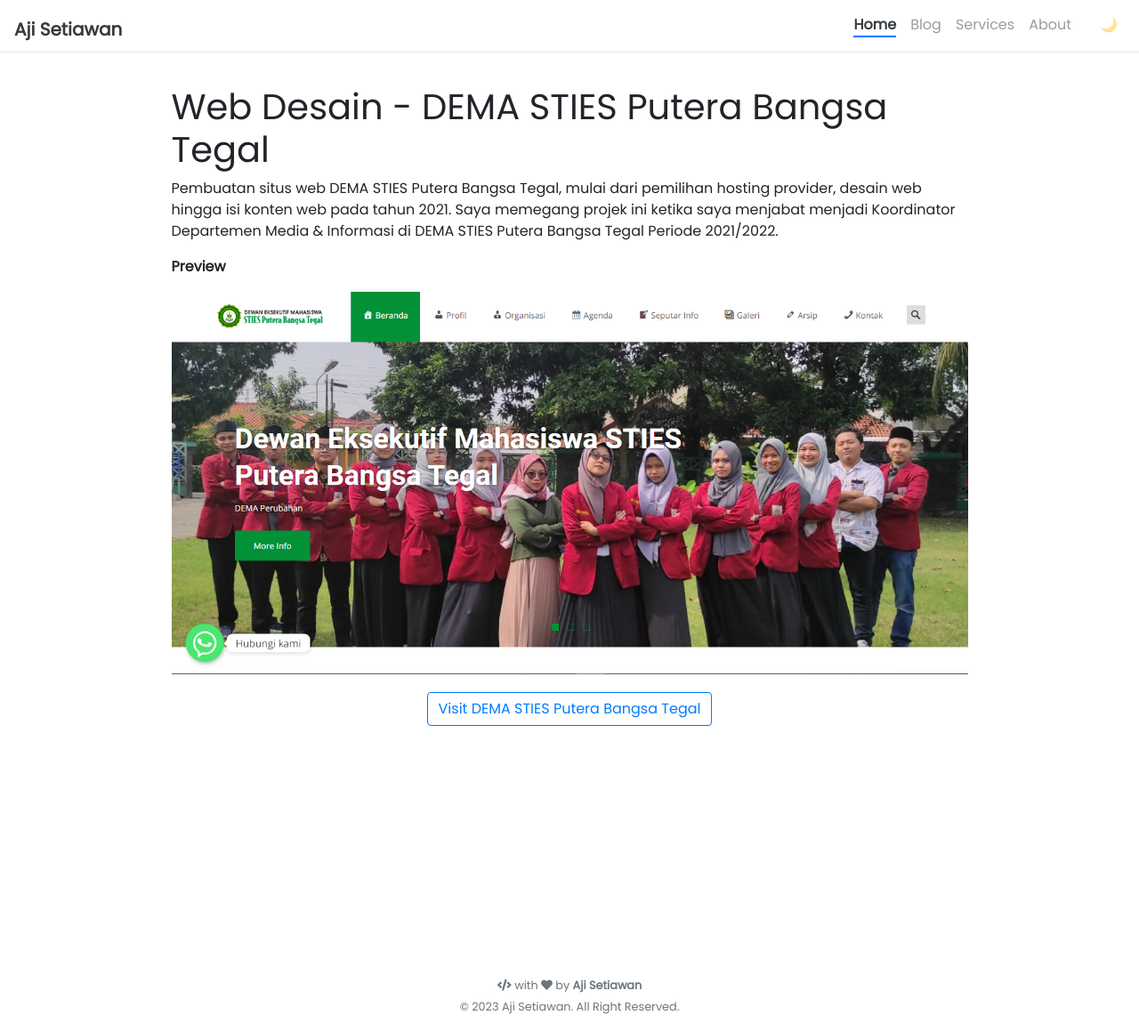
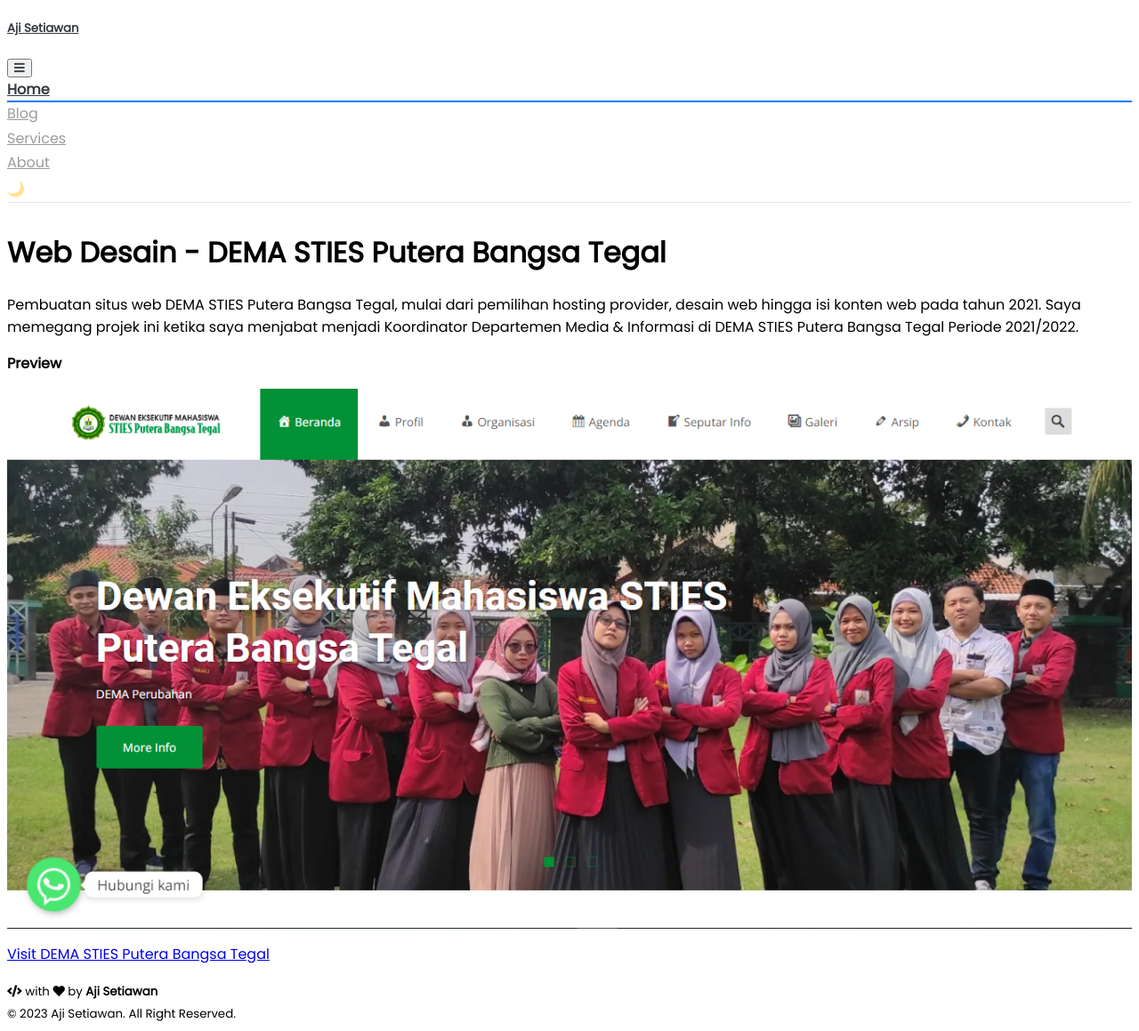
Before and after one commit to ajisetiawan716/ajisetiawan716.github.io, a Jekyll site: the page built from _projects/Web Desain DEMA STIES Putera Bangsa Tegal.md, in a window 1280 px wide and 1159 px high. Shown: the whole window at 89% size. Built offline with Jekyll 4.4.1, drawn with Linux system fonts in a browser that asks for light colours; nearby versions of some CDN libraries.

Commit message:
Update head.html

```diff
--- a/_includes/head.html
+++ b/_includes/head.html
@@ -33,7 +33,6 @@
   <link href="https://maxcdn.bootstrapcdn.com/font-awesome/4.7.0/css/font-awesome.min.css" rel="stylesheet">
 
   <!-- Bootstrap CSS CDN -->
-  <link rel="stylesheet" href="https://cdn.jsdelivr.net/npm/bootstrap@4.6.0/dist/css/bootstrap.min.css">
 
   <!-- Animate CSS CDN -->
   <link rel="stylesheet" href="https://cdnjs.cloudflare.com/ajax/libs/animate.css/3.7.0/animate.css">
```
